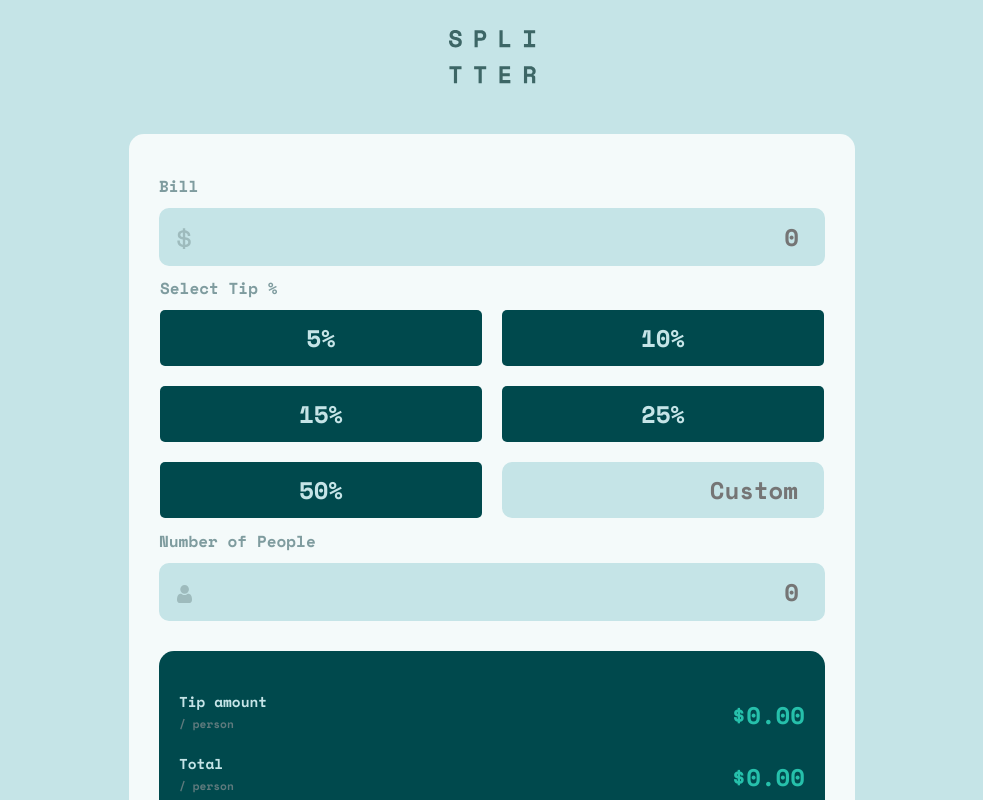
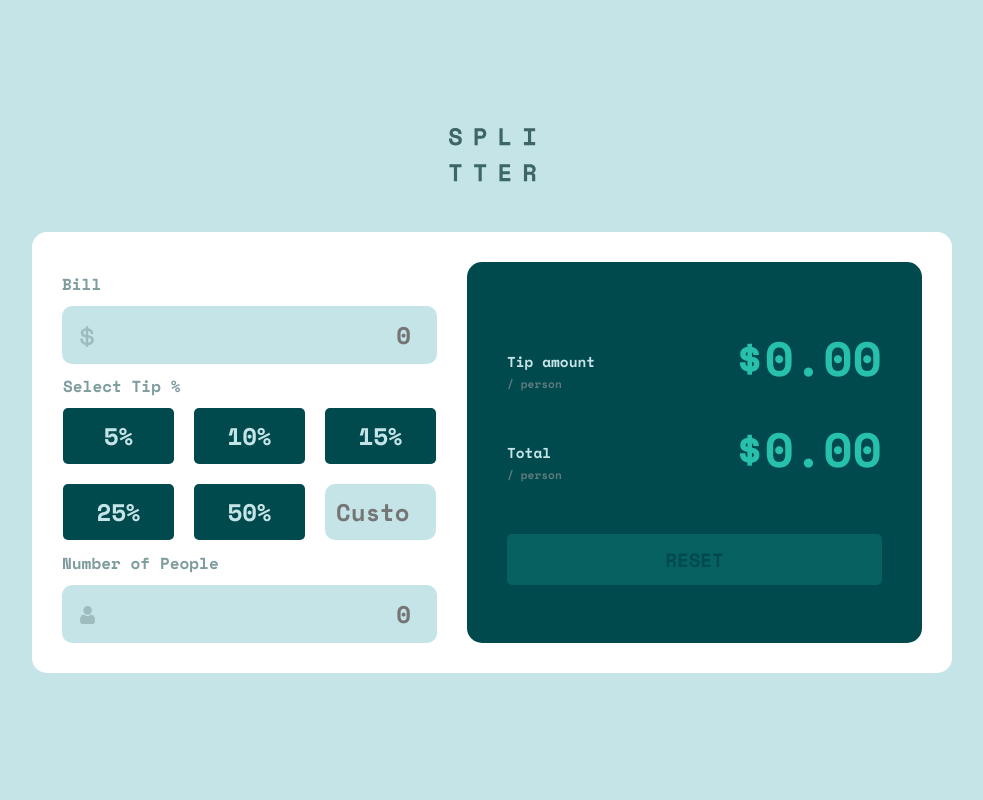
Before and after one commit to kujerocoding/tip-calculator-app, a React (Vite) app: page / in a window 1280 px wide. Shown: the top 800 px of the page, without its empty margins (148-1131 px from the left). Built offline with nearby package versions, Linux system fonts and the light colour scheme.

Commit message:
add media query

```diff
--- a/src/App.css
+++ b/src/App.css
@@ -36,11 +36,12 @@ body{
 }
 
 .app--container{
-    background-color: var(--VERYLIGHTCYAN);
+    background-color: white;
     padding: 30px;
     border-radius: 15px;
     margin-top: 50px;
     color: var(--GRAYISHCYAN);
+    margin-inline: 20px;
 }
 
 form{
@@ -134,7 +135,7 @@ fieldset > label{
 }
 
 .text--amount{
-    font-size: 1.5rem;
+    font-size: clamp(1.5rem, 5vw, 3rem);
     color: var(--STRONGCYAN);
 }
 
@@ -199,3 +200,31 @@ input[type=radio]:checked{
 button:disabled{
     opacity: .2;
 }
+
+@media(min-width: 50em){
+    .app--container{
+        display: flex;
+        flex-direction: row;
+        gap: 30px;
+        max-width: 920px;
+    }
+
+    form, .result--container{
+        flex: 1 1 0;
+        margin: 0;
+    }
+
+    fieldset{
+        grid-template-columns: repeat(3, 1fr);
+    }
+
+    .result--container{
+        padding: 40px;
+    }
+
+    button{
+        margin-top: 50px;
+    }
+
+
+}
```
